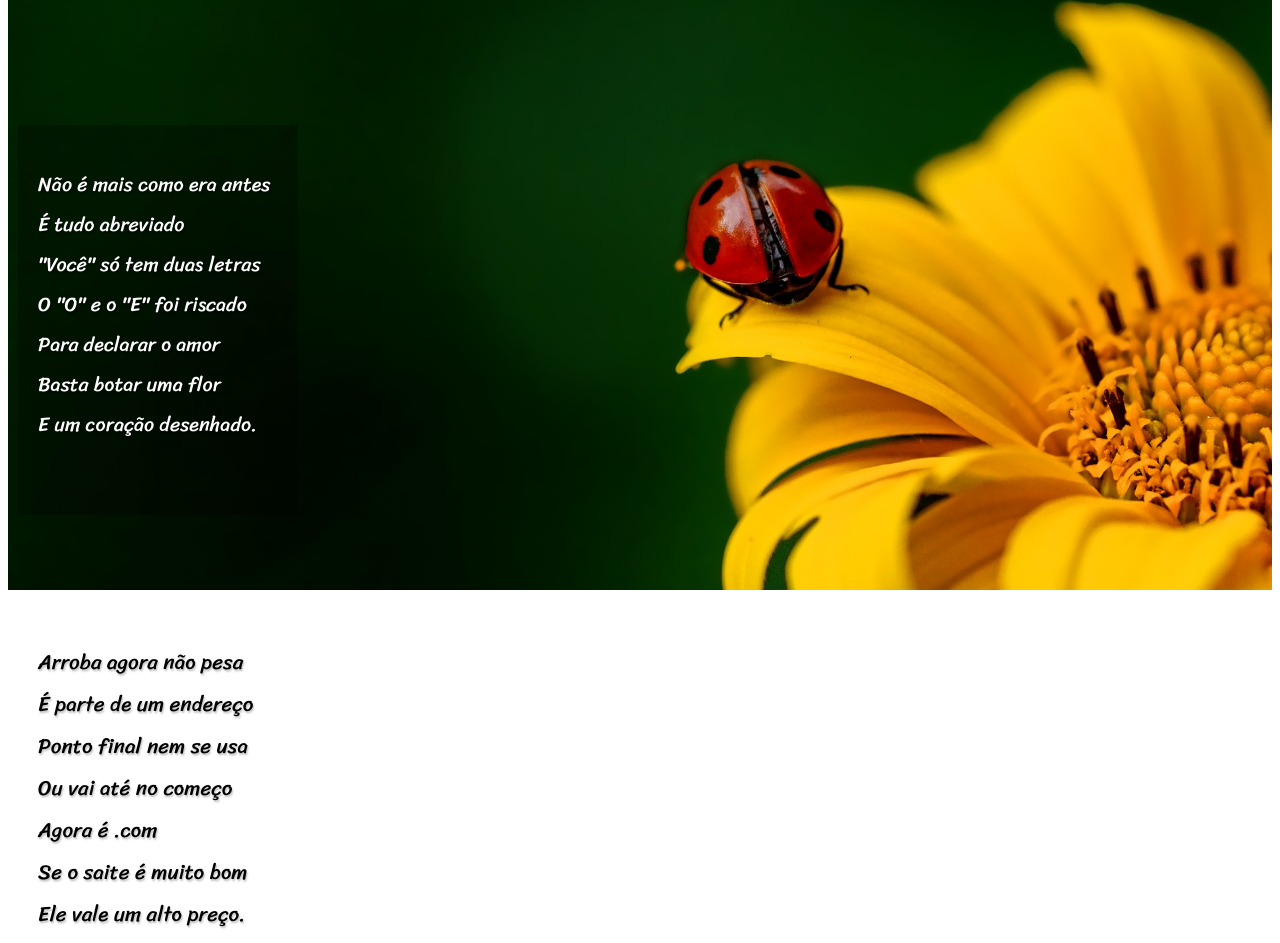
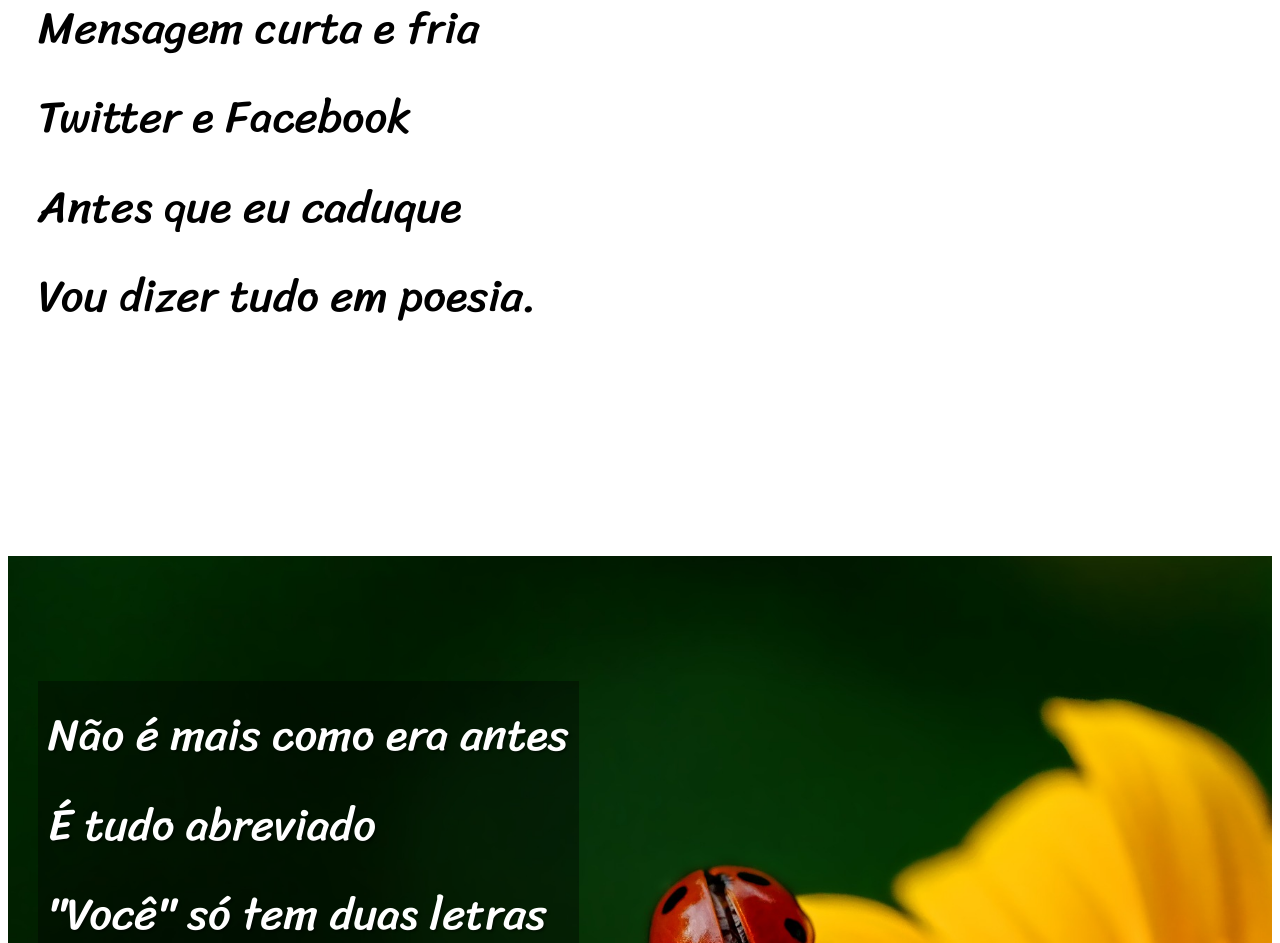
Before and after one commit to Daniel-Yamabe/projeto-cordel, a plain HTML site: page index.html in a window 1280 px wide. Shown: the part 738-1681 px from the top of the page. Drawn offline with Linux system fonts and the light colour scheme.

Commit message:
nova versão do projeto cordel

```diff
--- a/index.html
+++ b/index.html
@@ -15,7 +15,7 @@
          <p> Por <a href="https://www.recantodasletras.com.br/poesias/3186743" target="_blank" rel="external">Milton Duarte</a></p>
     </header>
 
-<section class="brancos">
+<section class="normal">
     <p>Estou ficando cansado <br>
        Da tal tecnologia <br>
        Só se fala por e-mail <br>
@@ -26,8 +26,7 @@
 </section>
 
 
-<section id="flor">
-    <article id="joaninha">
+<section class="imagem" id="flor">
          <p>
             Não é mais como era antes <br>
             É tudo abreviado <br>
@@ -41,7 +40,7 @@
 </section>
 
 
-<section class="branco">
+<section class="normal">
     <p>Arroba agora não pesa <br>
        É parte de um endereço <br>
        Ponto final nem se usa <br>
@@ -49,9 +48,7 @@
        Agora é .com <br>
        Se o saite é muito bom <br>
        Ele vale um alto preço.</p>
-</section>
 
-<section class="brancos">
     <p>Pra piorar a liguagem <br>
        O emoticom é um risco <br>
        Tem símbolo para tudo <br>
@@ -62,8 +59,7 @@
 </section>
 
 
-<section id="letra">
-    <article id="letras">
+<section class="imagem" id="letra">
         <p>Tenho saudade das cartas <br>
             Escritas com a própria mão <br>
             Mandava no mês de Junho <br>
@@ -75,7 +71,7 @@
 </section>
 
 
-<section class="branco">
+<section class="normal">
     <p>Agora, escrevo e envio <br>
        Chegando na mesma hora <br>
        Mas quando vou prosear <br>
@@ -83,9 +79,7 @@
        Abriu outro aplicativo <br>
        O mundo ficou cativo <br>
        Da tecnologia do agora.</p>
-</section>
 
-<section class="brancos">
     <p>Felizmente, pra orar <br>
        Não precisa de internet <br>
        Deus escuta todo mundo <br>
--- a/style.css
+++ b/style.css
@@ -15,28 +15,26 @@ font-family: 'Sriracha', cursive;
 body{
     background-color: white;
     font-family:'Sriracha', cursive;
-    min-height: 100vh;
 }
 
 header{
     font-family:'Passion One', cursive;
-    min-height: 150px;
     background-color: black;
     color: white;
     padding: 70px;
     margin: -10px -20px 0px -20px;
-    font-size:25px ;
     text-align: center;
 }
 
 h1{
     margin: 0px;
     text-shadow: 2px 2px 10px rgba(0, 0, 0, 0.512);
+    font-size: 10vh;
 }
 
 header > p{
-    font-size: 15px;
-    padding: 0px;
+    font-size: 1em;
+    padding-bottom: 50px;
     color: white;
 }
 
@@ -53,88 +51,49 @@ a:hover{
 
 }
 
-.branco{
-    height: 300px;
-    width: 300px;
+section{
+    padding-top: 10vh;
+    padding-bottom: 10vh;
     line-height: 2em;
-    font-weight: normal;
-    font-size: 21px;
-    padding:20px 10px 20px 20px;
-    margin: 10px;
-    text-align: left;
-    text-shadow: 1px 2px 2px rgba(0, 0, 0, 0.252);
+    padding-left: 30px;
+    font-size: 3.5vw
 }
 
-.brancos{
-    height: 300px;
-    width: 300px;
-    line-height: 2em;
-    font-weight: normal;
-    font-size: 21px;
-    padding: 30px 10px 90px 20px;
-    margin: 10px;
-    text-align: left;
-    text-shadow: 1px 2px 2px rgba(0, 0, 0, 0.253);
+section > p{
+    padding-bottom: 2em;
+}
+
+section.normal{
+    background-color: white;
+    color: black;
+
+}
+
+
+section.imagem{
+    background-color: rgb(51,51, 51);
+    color: white;
+}
+
+section.imagem > p{
+    background-color: rgba(0, 0, 0, 0.371);
+    display: inline-block;
+    padding: 10px;
+    text-shadow: 2px 2px 2px rgba(0, 0, 0, 0.398);
 }
 
 section#flor{
     background-image: url(imagens/background001.jpg);
-    height: 600px;
-    min-width: 500px;
-    background-repeat: no-repeat;
+    background-position: right center;
     background-size: cover;
     background-attachment: fixed;
-    background-position: right center;
-    position: relative;
-
-}
-
- #joaninha{
-    color: white;
-    background-color: rgba(0, 0, 0, 0.299);
-
-    height: 350px;
-    width: 250px;
-
-    font-weight: normal;
-    font-size: 20px;
-    text-shadow: 1px 2px 2px rgba(0, 0, 0, 0.438);
-
-    line-height: 2em;
-    padding:20px 10px 20px 20px;
-    margin: 10px;
-
-    position: absolute;
-    top: 125px;
 }
 
 section#letra{
     background-image: url(imagens/background002.jpg);
-    height: 600px;
-    background-repeat: no-repeat;
+    background-position: right center;
     background-size: cover;
     background-attachment: fixed;
-    background-position: right center;
-    position: relative;
-}
-
-#letras{
-    color: white;
-    background-color: rgba(0, 0, 0, 0.386);
-
-    height: 350px;
-    width: 250px;
-
-    font-weight: normal;
-    font-size: 20px;
-    text-shadow: 1px 2px 2px rgba(0, 0, 0, 0.784);
-
-    line-height: 2em;
-    padding:20px 10px 10px 20px;
-    margin: 10px;
-
-    position: absolute;
-    top: 125px;
 }
 
 footer{
```
